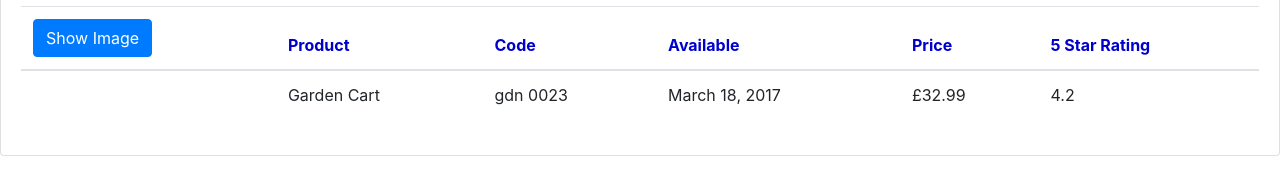
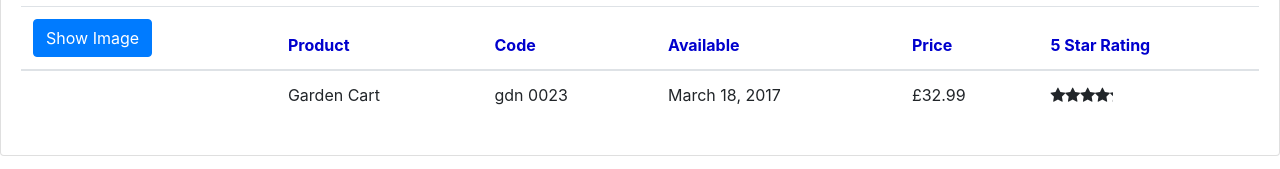
Before and after one commit to dk786/KurataBeginners, an Angular app: page / in a window 1280 px wide. Shown: the part 202-371 px from the top of the page. Built offline with nearby package versions, Linux system fonts and the light colour scheme.

Commit message:
Completed nested components module.

```diff
--- a/src/app/app.module.ts
+++ b/src/app/app.module.ts
@@ -5,12 +5,14 @@ import {AppComponent} from './app.component';
 import {ProductListComponent} from './products/product-list.component';
 import {FormsModule, ReactiveFormsModule} from '@angular/forms';
 import {ConvertToSpacePipe} from './products/shared/convert-to-space-pipe';
+import {StarComponent} from './products/shared/star.component';
 
 @NgModule({
   declarations: [
     AppComponent,
     ProductListComponent,
-    ConvertToSpacePipe
+    ConvertToSpacePipe,
+    StarComponent
   ],
   imports: [
     BrowserModule,
--- a/src/app/products/product-list.component.html
+++ b/src/app/products/product-list.component.html
@@ -46,7 +46,10 @@
           <td>{{product.productCode | lowercase | convertToSpace: '-' }}</td>
           <td>{{product.releaseDate}}</td>
           <td>{{product.price | currency : 'GBP': 'symbol' : '1.2-2' }}</td>
-          <td>{{product.starRating}}</td>
+          <td>
+            <app-pm-star [rating]='product.starRating'
+            (notify)='onNotify ($event)'></app-pm-star>
+          </td>
         </tr>
 
         </tbody>
--- a/src/app/products/product-list.component.ts
+++ b/src/app/products/product-list.component.ts
@@ -49,7 +49,7 @@ export class ProductListComponent implements OnInit {
       releaseDate: 'March 18, 2015',
       description: '16 oz',
       price: 12.99,
-      starRating: 4.7,
+      starRating: 3.7,
       imgUrl: 'https://cdn.pixabay.com/photo/2016/08/30/00/22/hammer-1629587_960_720.jpg'
 
     }];
@@ -67,4 +67,8 @@ export class ProductListComponent implements OnInit {
     return this.products.filter((product: IProduct) => product.productName.toLowerCase().indexOf(filterBy) !== -1);
   }
 
+  onNotify(message: string): void {
+    this.pageTitle = 'Product List: ' + message;
+  }
+
 }
--- /dev/null
+++ b/src/app/products/shared/star.component.css
@@ -0,0 +1,6 @@
+.crop {
+  overflow: hidden;
+}
+div {
+  cursor: pointer;
+}
--- /dev/null
+++ b/src/app/products/shared/star.component.html
@@ -0,0 +1,12 @@
+<div class="crop"
+     [style.width.px]='starWidth'
+     [title]="rating"
+    (click) = 'onClick()'>
+  <div style="width: 75px">
+    <span class="fa fa-star"></span>
+    <span class="fa fa-star"></span>
+    <span class="fa fa-star"></span>
+    <span class="fa fa-star"></span>
+    <span class="fa fa-star"></span>
+  </div>
+</div>
--- /dev/null
+++ b/src/app/products/shared/star.component.ts
@@ -0,0 +1,24 @@
+import {Component, EventEmitter, Input, OnChanges, Output} from '@angular/core';
+
+@Component({
+  selector: 'app-pm-star',
+  templateUrl: './star.component.html',
+  styleUrls: ['./star.component.css']
+
+})
+
+export class StarComponent implements OnChanges {
+  @Input() rating;
+  @Output() notify: EventEmitter<string> = new EventEmitter<string>();
+  starWidth;
+
+  ngOnChanges(): void {
+    this.starWidth = this.rating * 75 / 5;
+  }
+
+  onClick() {
+    this.notify.emit('Clicked!');
+    console.log(`The rating ${this.rating} was clicked!`);
+    this.notify.emit(`The rating ${this.rating} was clicked!`);
+  }
+}
```
